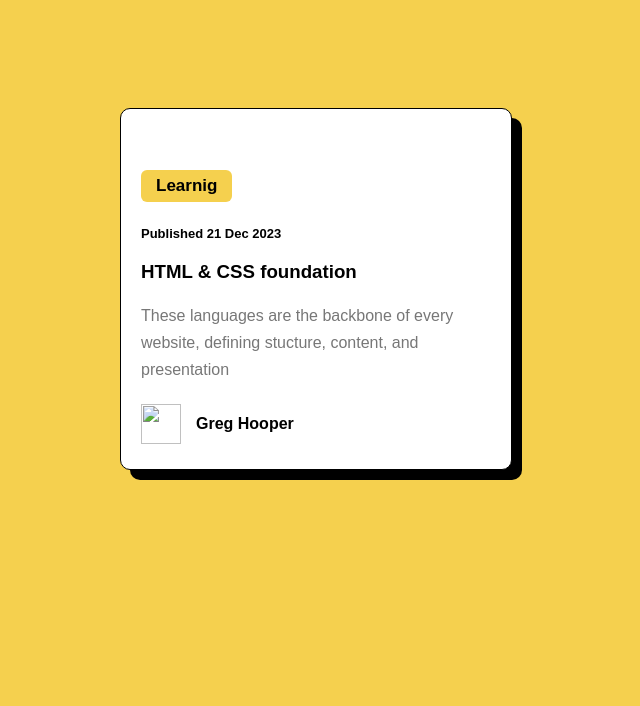
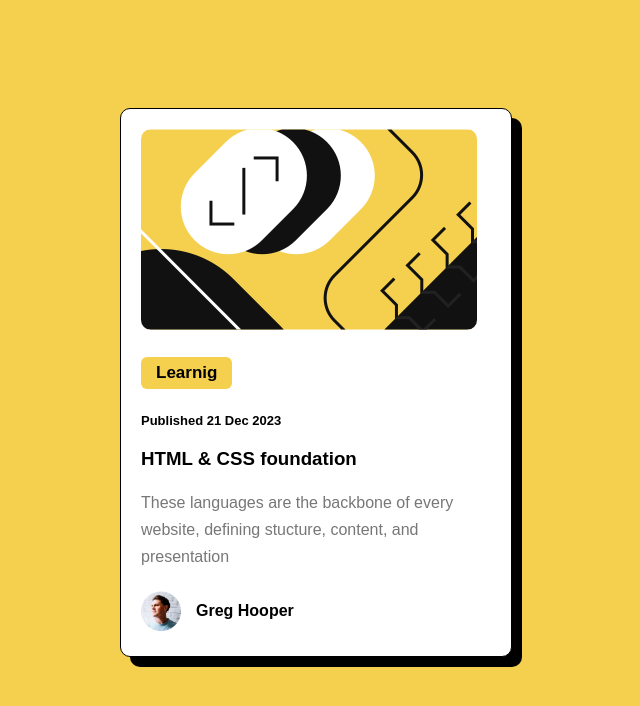
Before and after one commit to AnassELKadmi/Blog-preview-card, a plain HTML site: page index.html in a window 1280 px wide. Shown: the whole page, without its empty margins (324-964 px from the left). Drawn offline with Linux system fonts and the light colour scheme; the site is published under a folder, as on GitHub Pages, so addresses that start at the root find nothing.

Commit message:
Update index.html

```diff
--- a/index.html
+++ b/index.html
@@ -11,13 +11,13 @@
 </head>
 <body>
     <div class="box">
-        <img src="/illustration-article.png" alt="">
+        <img src="./illustration-article.png" alt="">
         <h4>Learnig</h4>
         <span>Published 21 Dec 2023</span>
         <H3 class="active">HTML & CSS foundation</H3>
         <p>These languages are the backbone of every website, defining stucture, content, and presentation</p>
         <div class="info">
-            <img src="/image-avatar.webp" alt="">
+            <img src="./image-avatar.webp" alt="">
             <h3>Greg Hooper</h3>
         </div>
     </div>
```
